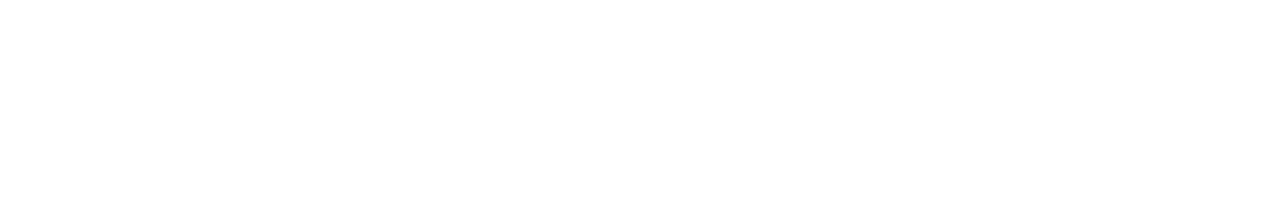
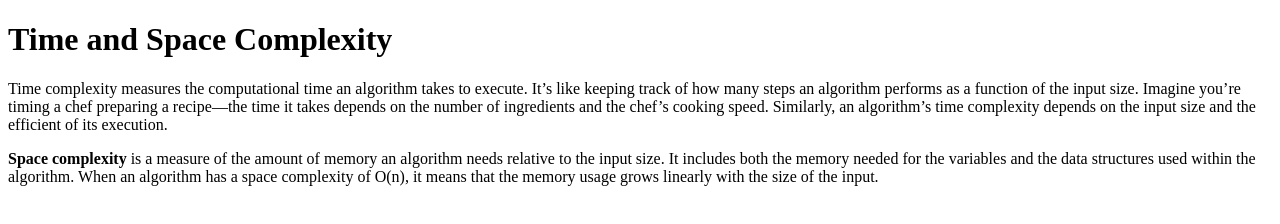
Before and after one commit to acciojob/time-and-space-complexity-Deepanshu9643, a website: page main.html in a window 1280 px wide. Drawn offline with Linux system fonts and the light colour scheme.

Commit message:
created a submission

```diff
--- a/main.html
+++ b/main.html
@@ -8,6 +8,11 @@
 
 <body>
 	<!-- the entire body must be written by student -->
+	<h1>Time and Space Complexity</h1>
+	<p>Time complexity measures the computational time an algorithm takes to execute. It’s like keeping track of how many steps an algorithm performs as a function of the input size. Imagine you’re timing a chef preparing a recipe—the time it takes depends on the number of ingredients and the chef’s cooking speed. Similarly, an algorithm’s time complexity depends on the input size and the efficient of its execution.</p>
+	<p>
+<b>Space complexity</b> is a measure of the amount of memory an algorithm needs relative to the input size. It includes both the memory needed for the variables and the data structures used within the algorithm. When an algorithm has a space complexity of O(n), it means that the memory usage grows linearly with the size of the input.
+</p>
     <script type="text/javascript" src="./script.js">
 </script>
 
```
